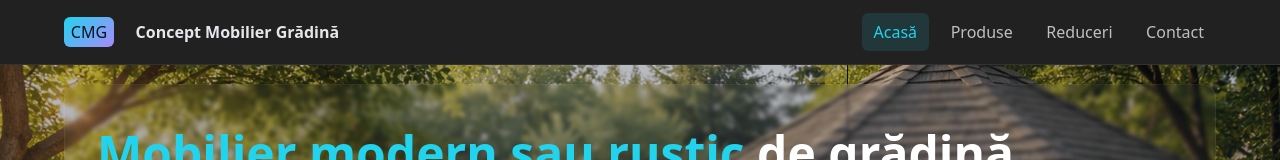
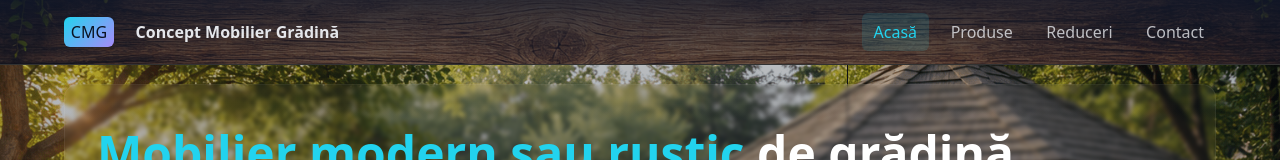
Before and after one commit to MariusCasvean/concept-mobilier-gradina, a Vue app: page / in a window 1280 px wide. Shown: the top 160 px of the page. Built offline with nearby package versions, Linux system fonts and the light colour scheme; no server answers; the database is empty.

Commit message:
change header design

```diff
--- a/src/components/layout/SiteHeader.vue
+++ b/src/components/layout/SiteHeader.vue
@@ -1,6 +1,11 @@
 <script setup>
 import { useRoute, RouterLink } from 'vue-router'
 import { ref } from 'vue'
+
+import headerBg from '../../assets/images/bg_header_wide.png'
+
+const headerBgCss = `url(${headerBg})`
+
 const route = useRoute()
 const isActive = (path) => route.path === path
 const drawer = ref(false)
@@ -14,8 +19,10 @@ const navItems = [
 </script>
 
 <template>
-  <v-app-bar app flat class="header" height="64">
-    <div class="container row sp-between">
+  <v-app-bar app flat class="header" height="64" :style="{ '--header-bg': headerBgCss }">
+    <div class="headerBg" aria-hidden="true" />
+
+    <div class="container row sp-between headerContent">
       <RouterLink class="brand row" to="/">
         <div class="logo">CMG</div>
         <div class="brand-text">
@@ -53,8 +60,36 @@ const navItems = [
 <style scoped>
 .header {
   backdrop-filter: saturate(140%) blur(8px);
-  background: linear-gradient(180deg, rgba(15,23,42,.85), rgba(15,23,42,.55));
+  background: transparent;
   border-bottom: 1px solid rgba(255,255,255,.08);
+}
+
+.header :deep(.v-toolbar__content) {
+  position: relative;
+}
+
+.headerBg {
+  position: absolute;
+  inset: 0;
+  background-image:
+    linear-gradient(180deg, rgba(15,23,42,.85), rgba(15,23,42,.55)),
+    var(--header-bg);
+  background-position: center, center;
+  background-size: cover, cover;
+  background-repeat: no-repeat, no-repeat;
+  pointer-events: none;
+  z-index: 0;
+}
+
+@media (max-width: 720px) {
+  .headerBg {
+    background-position: center, left center;
+  }
+}
+
+.headerContent {
+  position: relative;
+  z-index: 1;
 }
 .container {
   padding-block: .8rem;
```
Also changed, not shown: src/assets/images/bg_header_wide.png (added), 1 other file (tests, documents, lock files or other folders).
